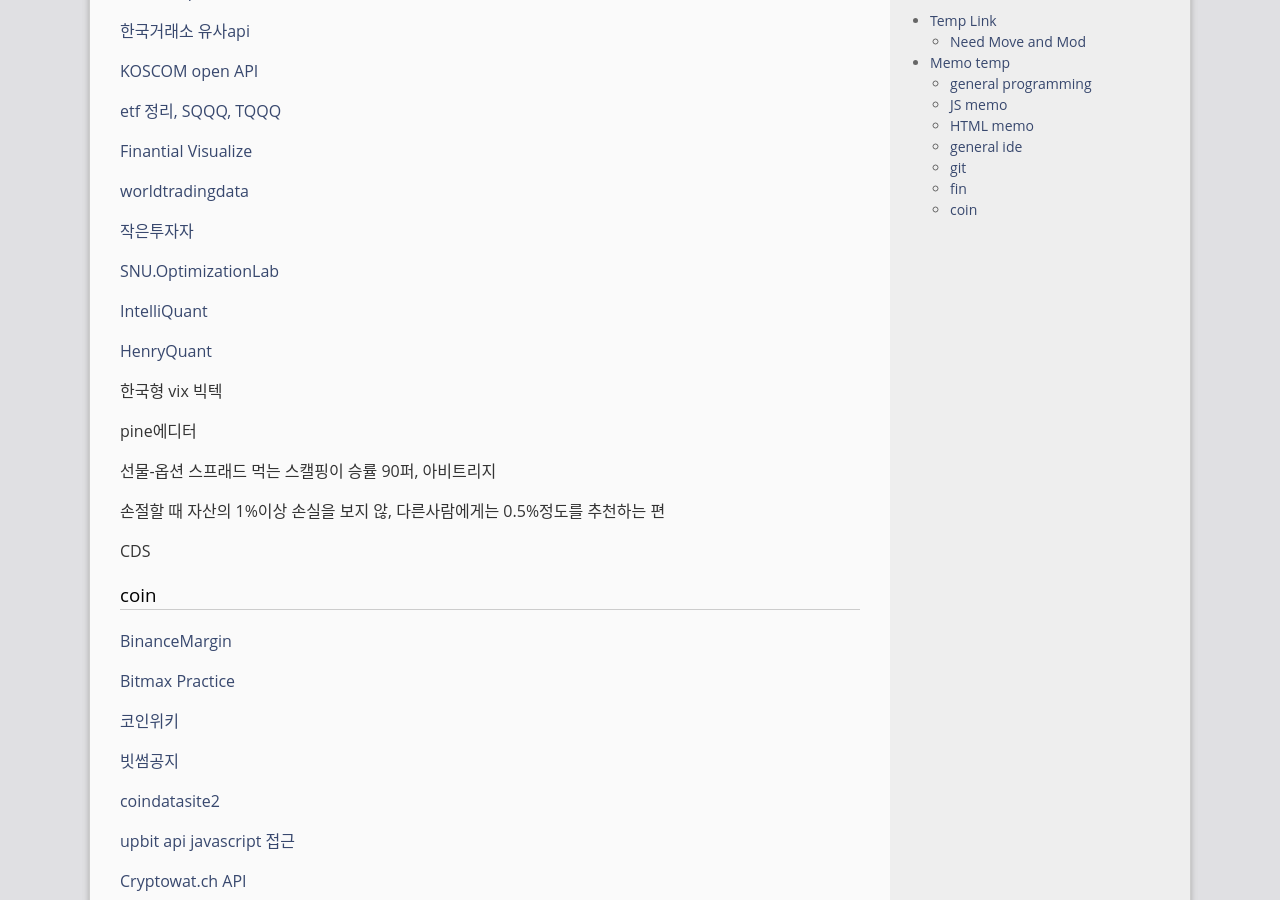
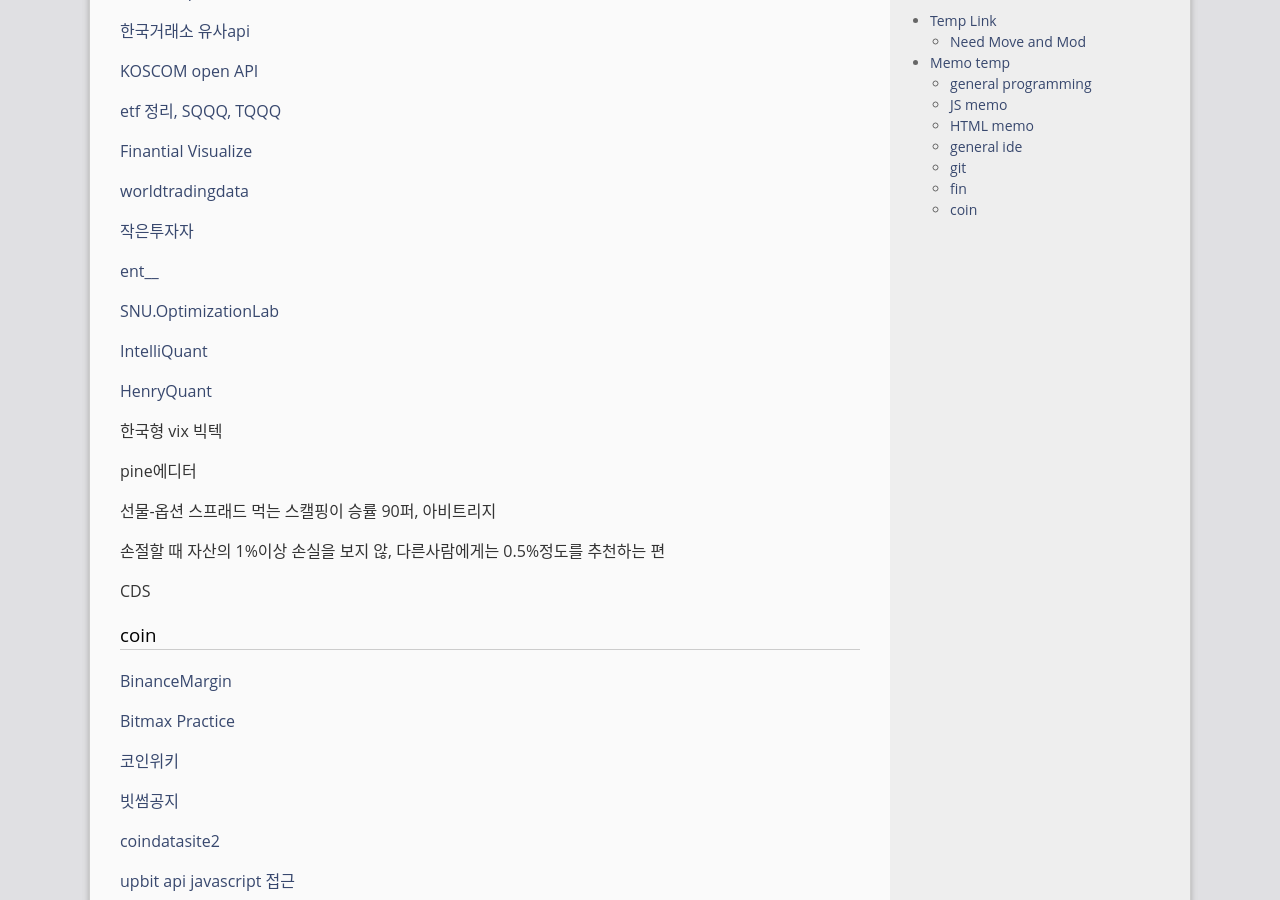
Before and after one commit to gloomydumber/copy, a Jekyll site: the page built from _posts/2020-03-01-TempLink.md, in a window 1280 px wide and 900 px high, scrolled down 2857 px. Built offline with Jekyll 4.4.1, drawn with Linux system fonts in a browser that asks for light colours; comment, search, counter and statistics services are not loaded.

Commit message:
PostModded

```diff
--- a/_posts/2020-03-01-TempLink.md
+++ b/_posts/2020-03-01-TempLink.md
@@ -144,6 +144,8 @@ worldtradingdata key : mkgXnjQlBeDdpzHXsL5nWO7BUD0qVjRrW7onDWO9PcRGZNiE4kqT9Vah9
 
 [작은투자자](https://blog.naver.com/tjrlgnjs){: target="\_blank"}
 
+[ent\_\_](https://blog.naver.com/ent__/221606014045){: target="\_blank"}
+
 [SNU.OptimizationLab](https://cse.snu.ac.kr/lab/%EC%B5%9C%EC%A0%81%ED%99%94-%EB%B0%8F-%EA%B8%88%EC%9C%B5%EA%B3%B5%ED%95%99-%EC%97%B0%EA%B5%AC%EC%8B%A4){: target="\_blank"}
 
 [IntelliQuant](https://www.intelliquant.co.kr/){: target="\_blank"}
```
